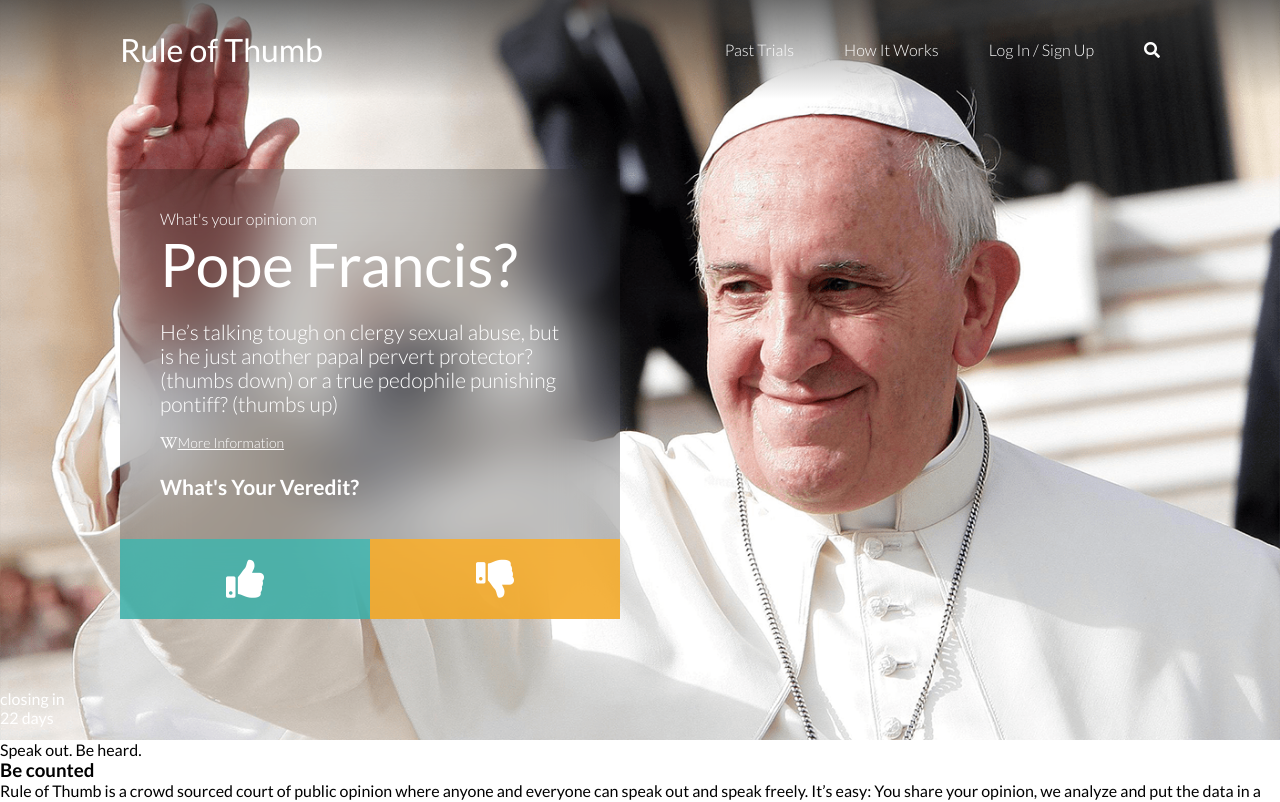
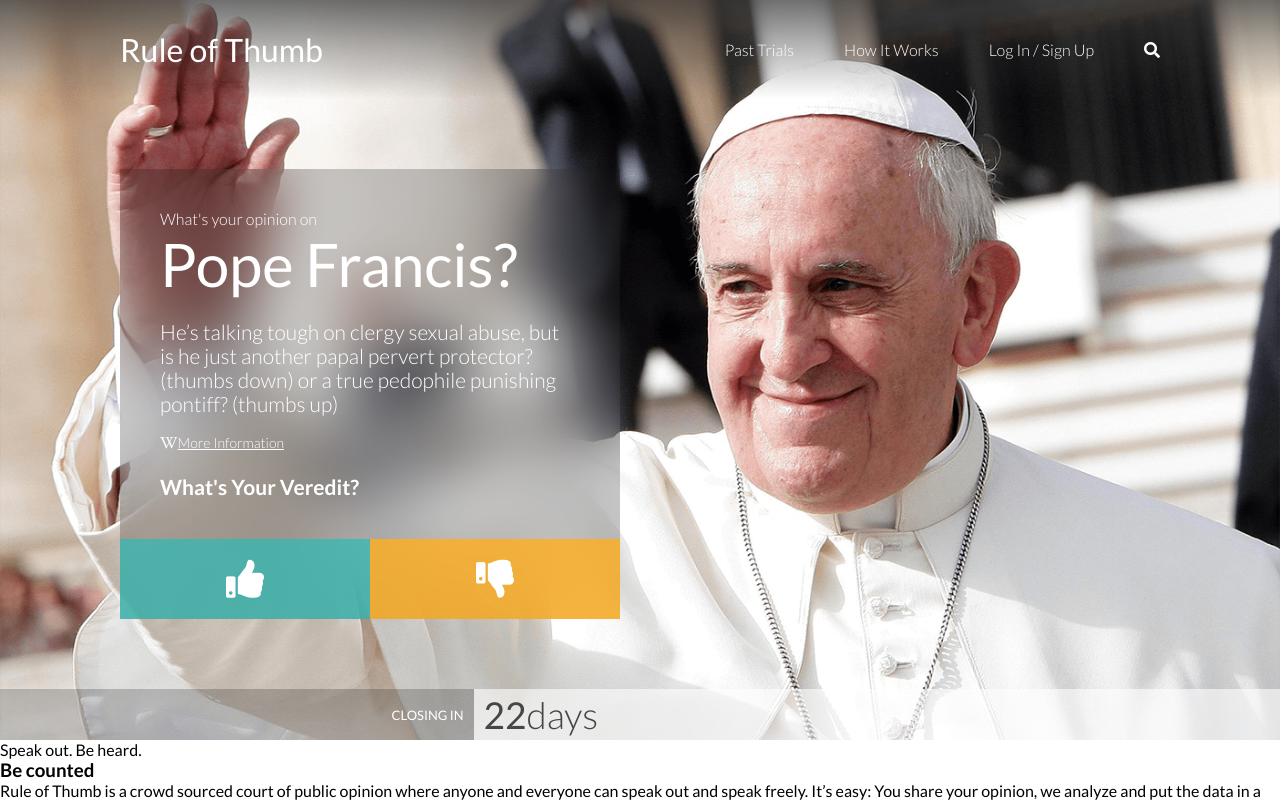
Before and after one commit to MigueMartelo/zemoga-test, a React (Create React App) app: page / in a window 1280 px wide. Shown: the top 802 px of the page. Built offline with nearby package versions, Linux system fonts and the light colour scheme.

Commit message:
Finish hero layout

```diff
--- a/src/App.js
+++ b/src/App.js
@@ -42,13 +42,16 @@ function App() {
               </div>
             </div>
           </div>
-          <div className="hero__days-remainded">
-            <p>closing in</p>
-            <p>22 days</p>
         </div>
+        <div className="hero__days-remained">
+          <p className="closing__p">closing in</p>
+          <p className="closing__days">
+            22 <span>days</span>
+          </p>
         </div>
       </div>
 
+      <div className="container">
         <main>
           <article className="main__container">
             <div>
@@ -57,9 +60,9 @@ function App() {
             </div>
             <div>
               <p>
-              Rule of Thumb is a crowd sourced court of public opinion where anyone and everyone can
-              speak out and speak freely. It’s easy: You share your opinion, we analyze and put the
-              data in a public report.
+                Rule of Thumb is a crowd sourced court of public opinion where anyone and everyone
+                can speak out and speak freely. It’s easy: You share your opinion, we analyze and
+                put the data in a public report.
               </p>
             </div>
           </article>
@@ -77,7 +80,8 @@ function App() {
               </div>
               <div className="card__content">
                 <p>
-                Vestibulum diam ante, porttitor a odio eget, rhoncus neque. Aenean eu velit libero.
+                  Vestibulum diam ante, porttitor a odio eget, rhoncus neque. Aenean eu velit
+                  libero.
                 </p>
                 <div className="card__button">
                   <button>View Full Report</button>
@@ -122,6 +126,7 @@ function App() {
           </div>
         </footer>
       </div>
+    </div>
   );
 }
 
--- a/src/App.scss
+++ b/src/App.scss
@@ -10,7 +10,7 @@ body {
 }
 
 .container {
-  width: 1280px;
+  max-width: 1280px;
   margin: 0 auto;
 }
 
@@ -102,4 +102,32 @@ body {
       }
     }
   }
+
+  &__days-remained {
+    height: 51px;
+    display: flex;
+    .closing__p {
+      width: 37%;
+      padding-right: 10px;
+      display: flex;
+      justify-content: flex-end;
+      align-items: center;
+      text-transform: uppercase;
+      background-color: rgba(0, 0, 0, 0.2);
+      font-size: 13px;
+    }
+    .closing__days {
+      width: 63%;
+      padding-left: 10px;
+      display: flex;
+      justify-content: flex-start;
+      align-items: center;
+      background-color: rgba(255, 255, 255, 0.6);
+      font-size: 37px;
+      color: #464646;
+      span {
+        font-weight: 300;
+      }
+    }
+  }
 }
```
Lines whose indentation alone changed are shown as unchanged.
